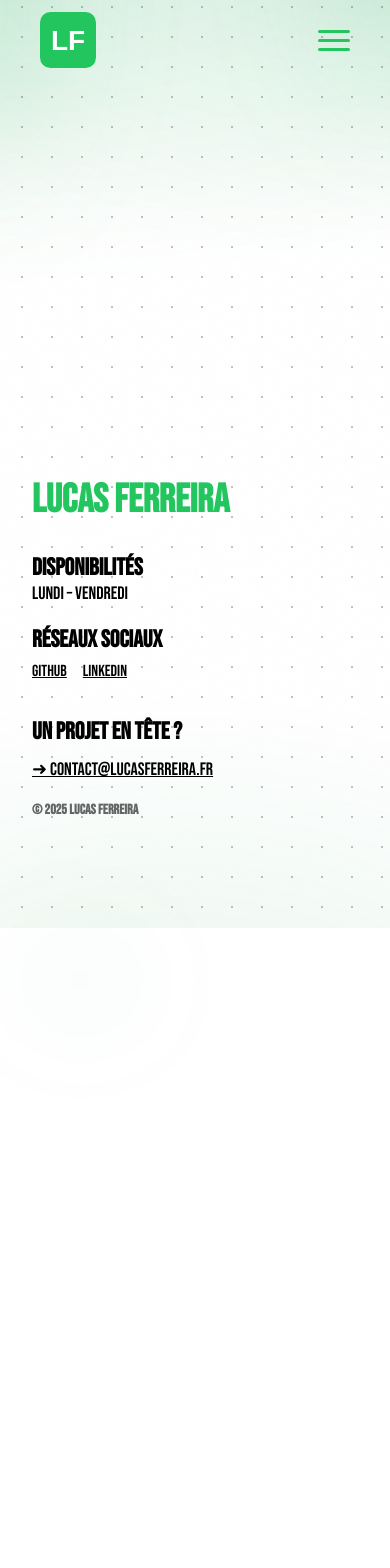
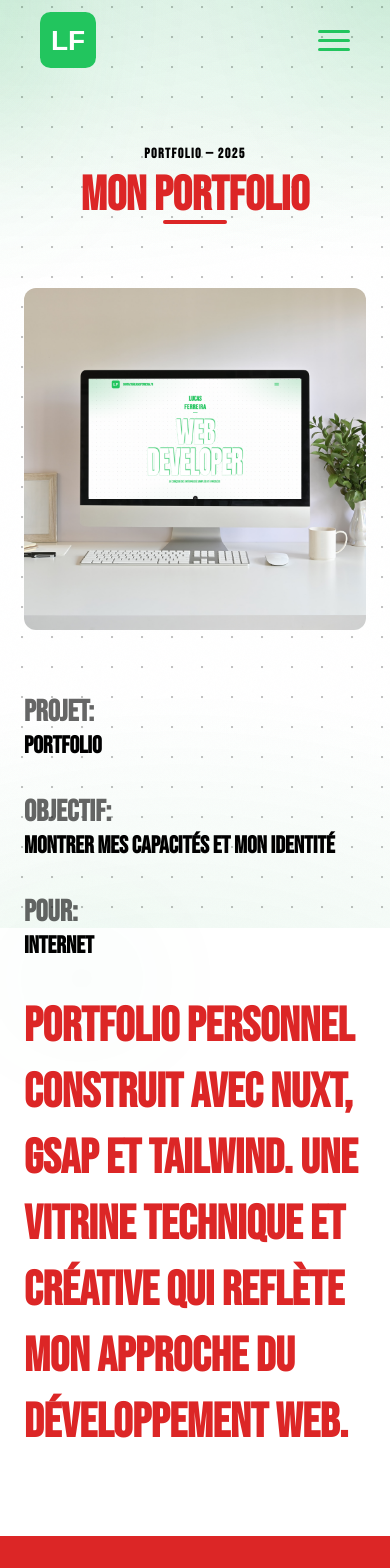
Before and after one commit to LucasFrra/portfolio2025, a Nuxt app: page /projects/mon-portfolio in a window 390 px wide. Shown: the top 1568 px of the page. Before the commit the page ends 844 px from the top, so only its background shows below. Built offline with nearby package versions, Linux system fonts and the light colour scheme.

Commit message:
correction bug project gsap

```diff
--- a/components/WorkDeck.vue
+++ b/components/WorkDeck.vue
@@ -32,8 +32,8 @@ const projects = [
   {
     id: 1,
     title: 'Mon Portfolio',
-    img: 'https://images.unsplash.com/photo-1508138221679-760a23a2285b?q=80',
-    link: '/projects/1',
+    img: '/projects/mon-portfolio/portfolio-presentation.webp',
+    link: '/projects/mon-portfolio',
     description: 'Un portfolio minimaliste avec Nuxt 3, GSAP et animations 3D.',
     tags: ['Nuxt 3', 'GSAP', 'Tailwind']
   },
@@ -41,7 +41,7 @@ const projects = [
     id: 2,
     title: 'App Courses',
     img: 'https://images.unsplash.com/photo-1542744173-05336fcc7ad4?q=80',
-    link: '/projects/2',
+    link: '/projects/app-courses',
     description: 'Une appli pour générer ta liste de courses à partir de plats.',
     tags: ['Laravel', 'Vue 3', 'PWA']
   },
@@ -49,7 +49,7 @@ const projects = [
     id: 3,
     title: 'Système BAT',
     img: 'https://images.unsplash.com/photo-1503023345310-bd7c1de61c7d?q=80',
-    link: '/projects/3',
+    link: '/projects/systeme-bat',
     description: 'Validation en ligne de BAT avec liens sécurisés, historique et alertes.',
     tags: ['PHP', 'Firebase', 'Sécurité']
   }
@@ -60,7 +60,7 @@ const cardRefs = ref<any[]>([])
 
 onMounted(() => {
   const isPortrait = window.matchMedia("(orientation: portrait)").matches
-  const isSmallScreen = window.innerWidth < 1024
+  const isSmallScreen = window.innerWidth < 768
   const isMobile = isSmallScreen || isPortrait
   if (isMobile) return
 
--- /dev/null
+++ b/pages/projects/app-courses.vue
@@ -0,0 +1,13 @@
+<template>
+  <div>
+
+  </div>
+</template>
+
+<script lang="ts" setup>
+
+</script>
+
+<style>
+
+</style>
--- /dev/null
+++ b/pages/projects/index.vue
@@ -0,0 +1,13 @@
+<template>
+  <div>
+
+  </div>
+</template>
+
+<script lang="ts" setup>
+
+</script>
+
+<style>
+
+</style>
--- /dev/null
+++ b/pages/projects/mon-portfolio.vue
@@ -0,0 +1,50 @@
+<template>
+  <section class="text-black">
+    <header class="text-center py-16">
+      <p class="uppercase text-sm font-semibold tracking-widest">Portfolio — 2025</p>
+      <h1 class="text-5xl md:text-7xl font-extrabold text-red-600 mt-2">MON PORTFOLIO</h1>
+      <div class="w-16 h-1 bg-red-600 rounded-full mx-auto"></div>
+    </header>
+
+    <div class="max-w-6xl mx-auto px-6">
+      <img
+        src="/projects/mon-portfolio/portfolio-presentation.webp"
+        alt="Projet hero"
+        class="rounded-xl w-full mb-16"
+      />
+    </div>
+
+    <section class="max-w-6xl mx-auto px-6 mb-20 flex flex-col md:flex-row gap-8">
+      <div class="flex-1 grid grid-cols-1 gap-8">
+        <div>
+          <h3 class="font-black uppercase text-3xl opacity-60">Projet:</h3>
+          <p class="font-semibold text-2xl">Portfolio</p>
+        </div>
+        <div>
+          <h3 class="font-black uppercase text-3xl opacity-60">Objectif:</h3>
+          <p class="font-semibold text-2xl">Montrer mes capacités et mon identité</p>
+        </div>
+        <div>
+          <h3 class="font-black uppercase text-3xl opacity-60">Pour:</h3>
+          <p class="font-semibold text-2xl">Internet</p>
+        </div>
+      </div>
+      <div class="flex-1 flex items-center">
+        <p class="text-5xl font-bold text-red-600 leading-snug">
+          Portfolio personnel construit avec Nuxt, GSAP et Tailwind.
+          Une vitrine technique et créative qui reflète mon approche du développement web.
+        </p>
+      </div>
+    </section>
+
+    <div class="bg-red-600 py-12 mb-20">
+      <div class="max-w-6xl mx-auto px-6">
+      <img
+        src="/projects/mon-portfolio/portfolio-presentation-video.gif"
+        alt="Aperçu animé du projet"
+        class="rounded-xl w-full"
+      />
+      </div>
+    </div>
+  </section>
+</template>
--- /dev/null
+++ b/pages/projects/systeme-bat.vue
@@ -0,0 +1,13 @@
+<template>
+  <div>
+
+  </div>
+</template>
+
+<script lang="ts" setup>
+
+</script>
+
+<style>
+
+</style>
```
Also changed, not shown: public/projects/mon-portfolio/portfolio-presentation.webp (added), 1 other file (tests, documents, lock files or other folders).
